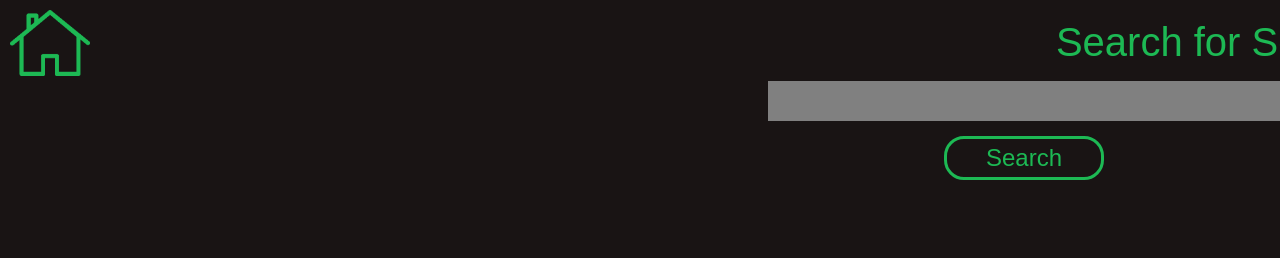
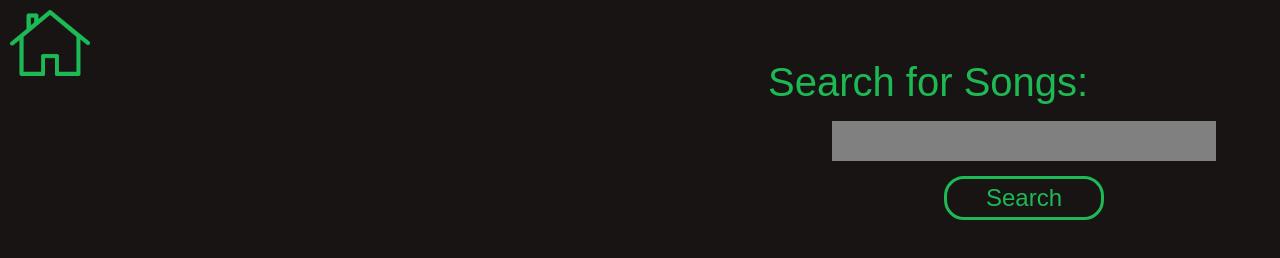
Before and after one commit to SchibleyJ/Spotify-Group-Listening, a website: page public/queue/queue.html in a window 1280 px wide. Drawn offline with Linux system fonts and the light colour scheme; files whose address does not match are found by name; a web font is replaced by a local one.

Commit message:
fixed mobile css

```diff
--- a/index.js
+++ b/index.js
@@ -200,7 +200,7 @@ app.post('/search', (req, res) => {
     if (code == null) {
         code = "abc";
     }
-    axios.get(`https://api.spotify.com/v1/search?q=${search}&type=track&market=US&limit=5`,
+    axios.get(`https://api.spotify.com/v1/search?q=${search}&type=track&market=US&limit=10`,
         {
             headers: {
                 'Authorization': 'Bearer ' + tokens[code]["access_token"],
--- a/public/queue/queue.css
+++ b/public/queue/queue.css
@@ -11,7 +11,9 @@ html, body {
 }
 
 .container {
-    margin-top: 6vh;
+    height: 100vh;
+    width: 100vw;
+    margin-top: 0px;
     display: flex;
     flex-direction: column;
 
@@ -26,9 +28,14 @@ html, body {
     display: flex;
     flex-direction: column;
     width: 100vw;
-    height: 60vh;
+    height: 50vh;
     margin-top: 15px;
     overflow-y: auto;
+}
+
+#results {
+    padding-left: 0px;
+
 }
 
 .info {
@@ -38,11 +45,12 @@ html, body {
 .spotify-text {
     color: #1DB954;
     font-family: spotify, sans-serif;
-    text-align: center;
     font-weight: 200;
     font-size: 7vw;
     margin: 2vh auto;
     width: 70vw;
+    text-align: center;
+
 }
 
 .medium-text {
@@ -71,12 +79,11 @@ html, body {
     padding: 20px;
     border: none;
     font-family: spotify, sans-serif;
-    text-align: center;
     font-weight: 200;
     font-size: 5vh;
     display: block;
-    margin-left: auto;
-    margin-right: auto;
+    margin: auto;
+    text-align: center;
 }
 
 .song {
@@ -135,16 +142,28 @@ button {
     border-radius: 20px;
 }
 
+.search-bar-container {
+    margin-top: 5vh;
+}
+
 @media screen and (min-width: 600px) {
     .container {
+        height: 100vh;
+        width: 100vw;
         margin: auto;
     }
+
     .spotify-text {
+
+        text-align: left;
+
         font-size: 5vh;
     }
+
     .medium-text {
         font-size: 5vh;
     }
+
     .small-text {
         font-size: 3vh;
     }
@@ -152,36 +171,49 @@ button {
     .code-input {
         font-size: 10vh;
     }
+
     .search {
         height: 5vh;
-        width: 40vw;
+        padding: 2vh;
+        width: 30vw;
         font-size: 5vh;
+
     }
+
     .picture {
         width: 10vh;
         height: 10vh;
     }
+
     .name {
         font-size: 4vh;
     }
+
     .artists {
         font-size: 3vh;
     }
-    .results{
+
+    .results {
         margin-left: 5vw;
     }
-    .song{
+
+    #results {
+        height: 80vh;
+    }
+
+    .song {
         height: 10vh;
     }
 
-    .search-bar{
+    .search-bar {
         width: 40vw;
     }
-    .search-bar-container{
+
+    .search-bar-container {
         position: absolute;
         display: flex;
         flex-direction: row;
-justify-content: flex-end;
-width: 100vw;
+        justify-content: flex-end;
+        width: 100vw;
     }
 }
--- a/public/queue/queue.js
+++ b/public/queue/queue.js
@@ -39,6 +39,7 @@ let currentSearchData;
         }).then(res => {
             return res.json();
         }).then((data) => {
+            console.log(data)
             currentSearchData = data;
 
             displayResults(data);
@@ -72,8 +73,8 @@ let currentSearchData;
     }
 
     const shorten = (text) => {
-        if (text.length > 20) {
-            return text.substring(0, 20) + "...";
+        if (text.length > 27) {
+            return text.substring(0, 27) + "...";
         } else {
             return text
         }
```
